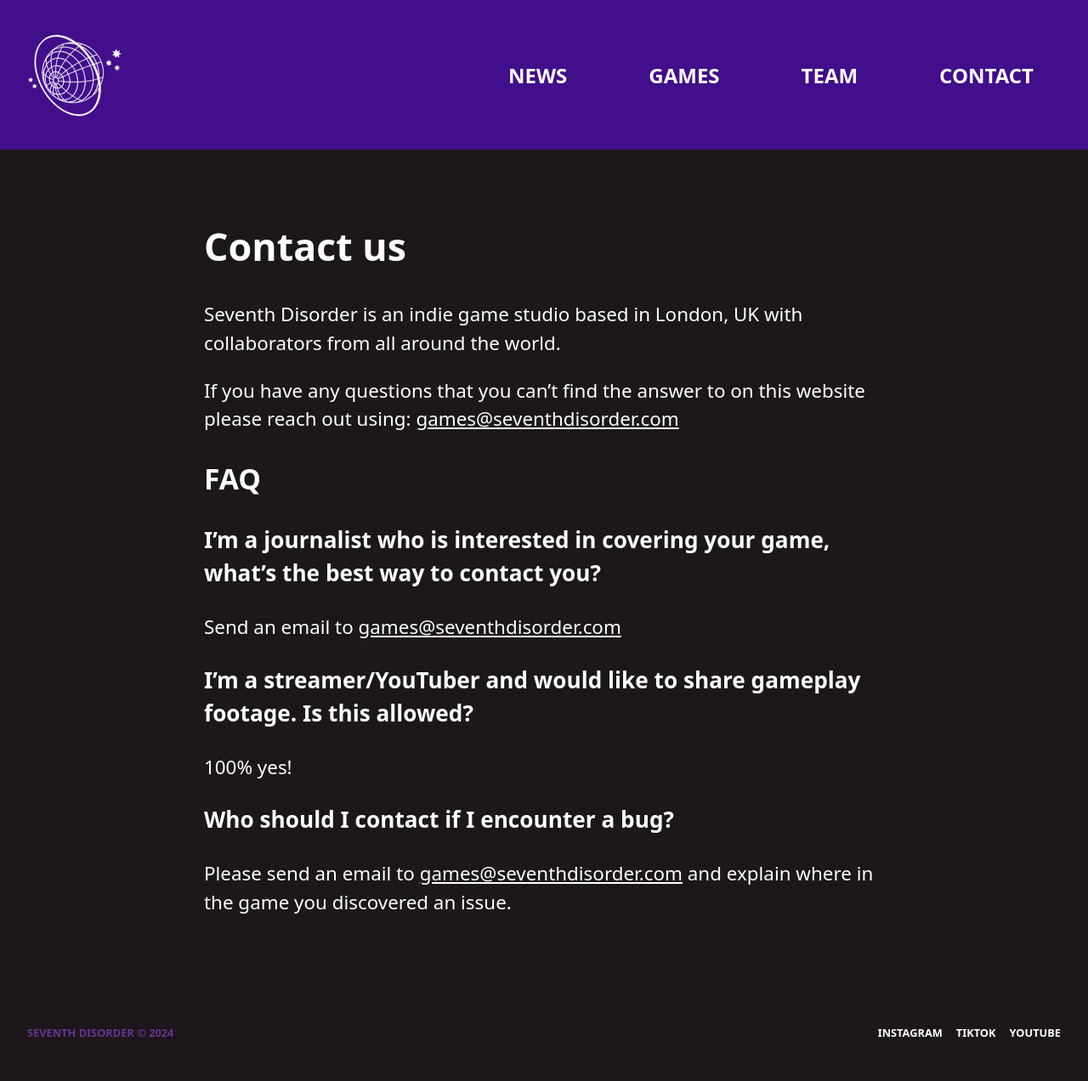
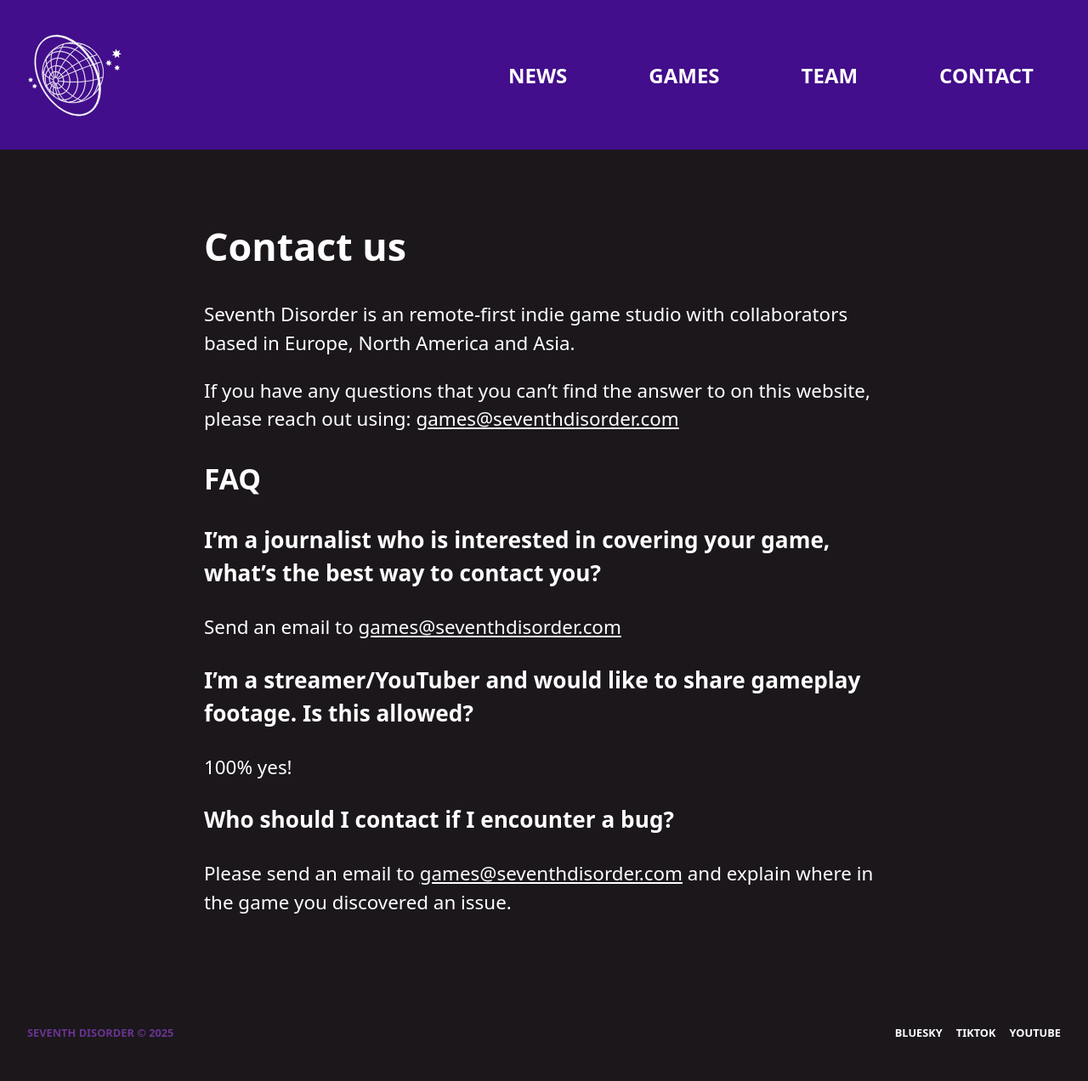
Before and after one commit to jazibobs/seventhdisorder, a Jekyll site: the page built from contact.md, in a window 1280 px wide. Shown: the whole page at 85% size. Built offline with Jekyll 4.4.1, drawn with Linux system fonts in a browser that asks for light colours.

Commit message:
Updated homepage with a mithra cta and updated the footer

```diff
--- a/_includes/footer.html
+++ b/_includes/footer.html
@@ -1,9 +1,9 @@
 <footer class="site-footer h-card">
-    <span>Seventh Disorder &copy; 2024</span>
+    <span>Seventh Disorder &copy; 2025</span>
     <nav class="socials-menu">
         <ul>
             <li>
-                <a href="https://www.instagram.com/seventhdisorder/">Instagram</a>
+                <a href="https://bsky.app/profile/seventhdisorder.com">BlueSky</a>
             </li>
             <li>
                 <a href="http://tiktok.com/@seventhdisorder">TikTok</a>
--- a/assets/css/style.css
+++ b/assets/css/style.css
@@ -11,6 +11,7 @@
 
 body {
     position: relative;
+    overflow-x: hidden;
     margin: 0;
     padding: 0;
     color: #fff;
@@ -27,16 +28,16 @@
 }
 
 .home-bg {
-    overflow: hidden;
+    overflow-x: hidden;
 }
 
 .home-bg:before {
     content: "";
     position: absolute;
-    top: -10%;
-    left: -10%;
-    width: 120%;
-    height: 120%;
+    top: 0%;
+    left: 0%;
+    width: 100%;
+    height: 100%;
     background-image: url(/assets/img/home-page-bg.png);
     background-size: cover;
     background-position: center;
@@ -71,7 +72,7 @@
 .wrapper {
     width: 100%;
     max-width: 50rem;
-    margin: auto;
+    margin: 0 auto;
 }
 
 .page-content {
@@ -91,21 +92,49 @@
     display: flex;
     flex-direction: column;
     justify-content: center;
-
-    img {
-        display: block;
-        margin: 2rem auto;
-        position: relative;
-        left: 1rem;
-        width: 100%;
-        max-width: 20rem;
-    }
+    padding: 10rem 2rem;
 
     .wrapper {
         background: #111;
         z-index: 2;
-        padding: 2rem 4rem;
         box-shadow: 1rem 1rem 0px rgba(0,0,0,0.5);
+        padding: 1rem;
+    }
+
+    .home-feature {
+        z-index: 5;
+        position: relative;
+        box-shadow: 1rem 1rem 0px rgba(0,0,0,0.5);
+        max-width: 50rem;
+        margin: 3rem auto 0;
+        overflow: hidden;
+
+        img {
+            transition: all 1s;
+        }
+
+        strong {
+            position: absolute;
+            top: 2rem;
+            left: 3rem;
+            text-transform: uppercase;
+            font-size: 1.5rem;
+        }
+
+        p {
+            position: absolute;
+            bottom: 1rem;
+            right: 3rem;
+            margin: 0;
+        }
+
+    }
+
+    .home-feature:hover {
+        img {
+            transform: scale(110%);
+            filter: brightness(50%);
+        }
     }
 }
 
@@ -472,6 +501,7 @@
 }
 
 .site-footer {
+    position: relative;
     padding: 2rem;
     display: flex;
     flex-wrap: wrap;
--- a/contact.md
+++ b/contact.md
@@ -3,9 +3,9 @@
 layout: base
 ---
 
-Seventh Disorder is an indie game studio based in London, UK with collaborators from all around the world.
+Seventh Disorder is an remote-first indie game studio with collaborators based in Europe, North America and Asia.
 
-If you have any questions that you can't find the answer to on this website please reach out using: [games@seventhdisorder.com](mailto:games@seventhdisorder.com)
+If you have any questions that you can't find the answer to on this website, please reach out using: [games@seventhdisorder.com](mailto:games@seventhdisorder.com)
 
 ## FAQ
 
```
Also changed, not shown: Gemfile (+4 -32 lines), _layouts/home.html (+11 -1 lines), Gemfile.lock, 1 other file.
